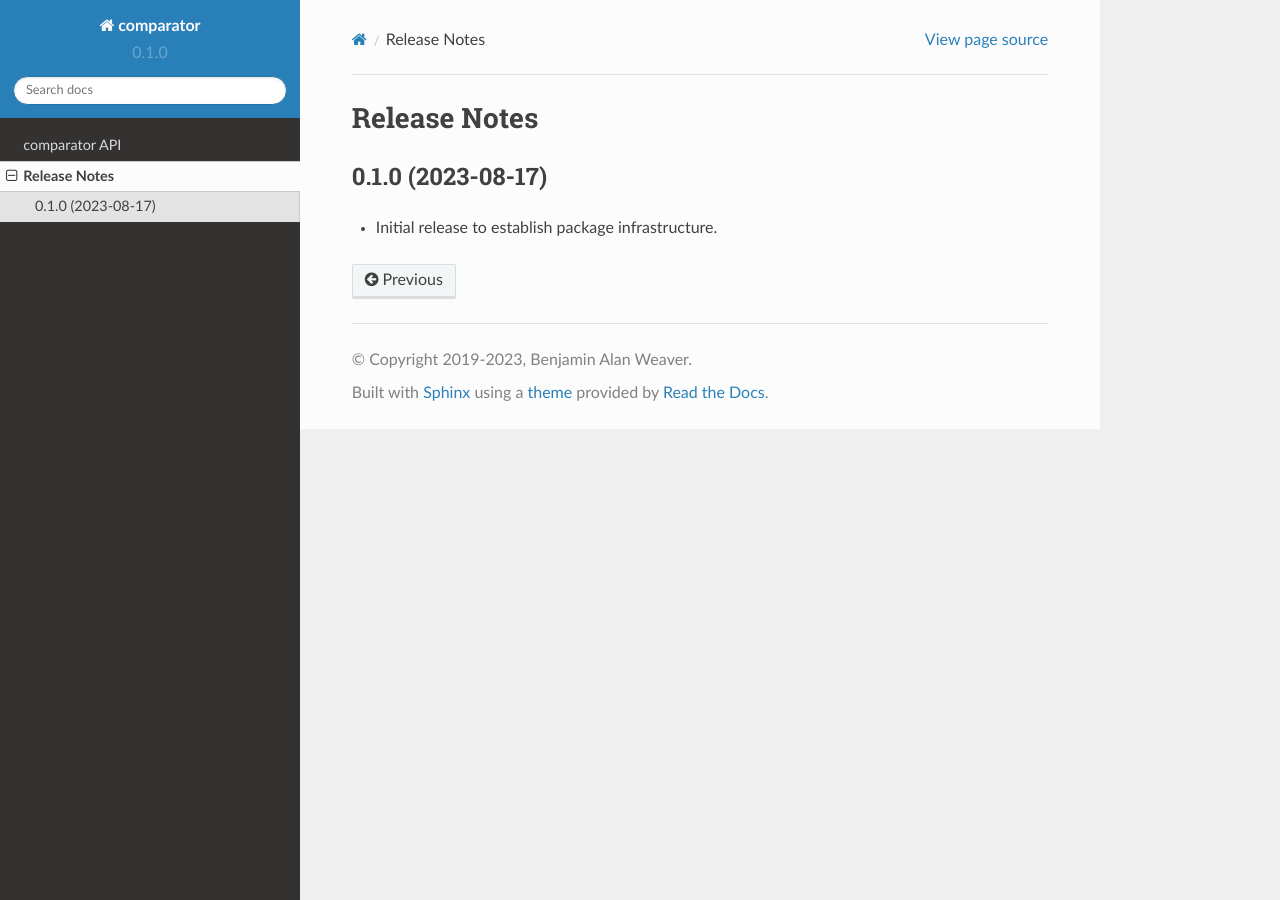
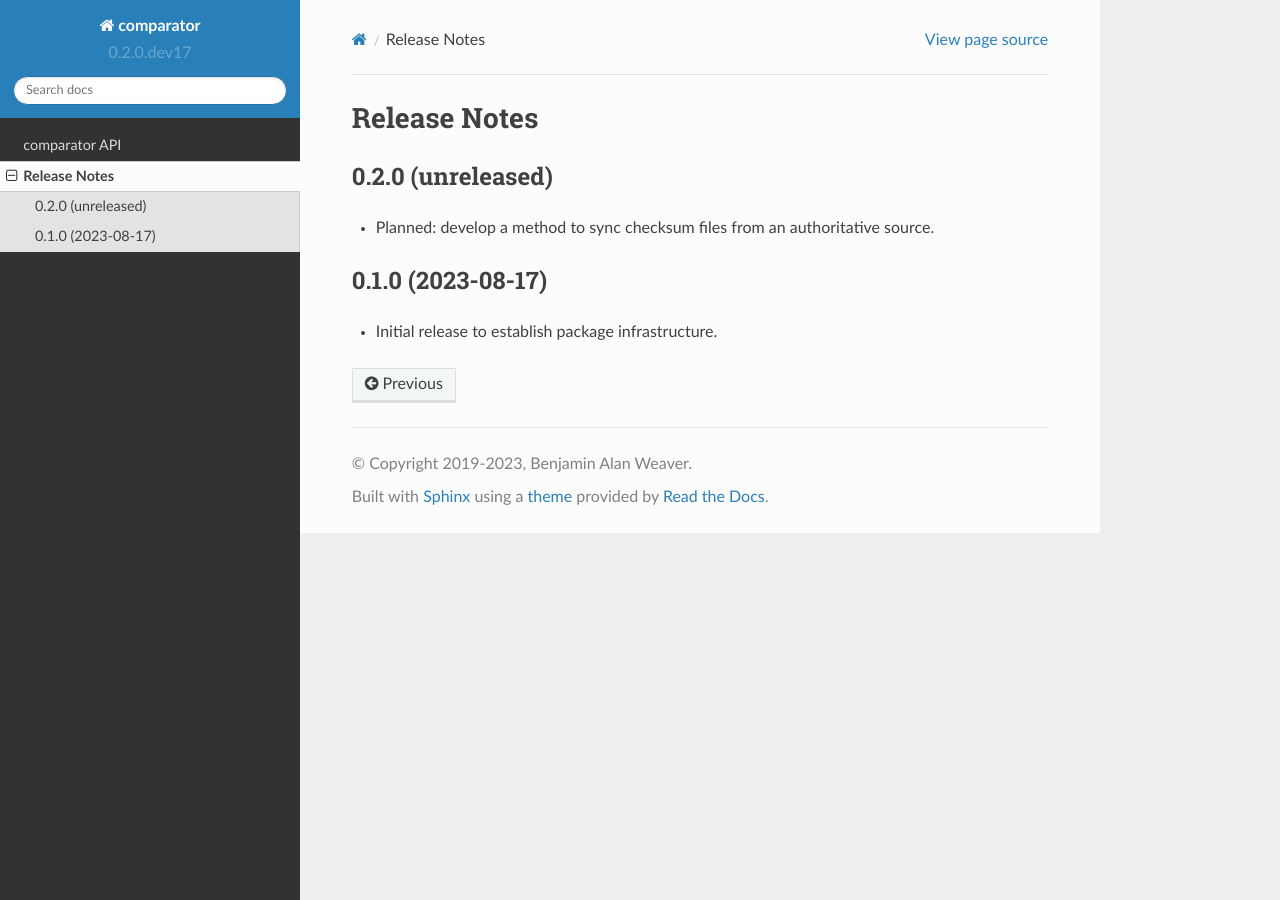
Before and after one commit to weaverba137/comparator, a Sphinx documentation site: the page built from doc/changes.rst, in a window 1280 px wide. Built offline with Sphinx 7.4.7 and the Read the Docs theme 2.0.0, drawn with Linux system fonts in a browser that asks for light colours.

Commit message:
bump version after tag

```diff
--- a/comparator/__init__.py
+++ b/comparator/__init__.py
@@ -9,4 +9,4 @@ at different locations.
 """
 
 
-__version__ = '0.1.0'
+__version__ = '0.2.0.dev17'
--- a/doc/changes.rst
+++ b/doc/changes.rst
@@ -1,6 +1,11 @@
 =============
 Release Notes
 =============
+
+0.2.0 (unreleased)
+------------------
+
+* Planned: develop a method to sync checksum files from an authoritative source.
 
 0.1.0 (2023-08-17)
 ------------------
```
